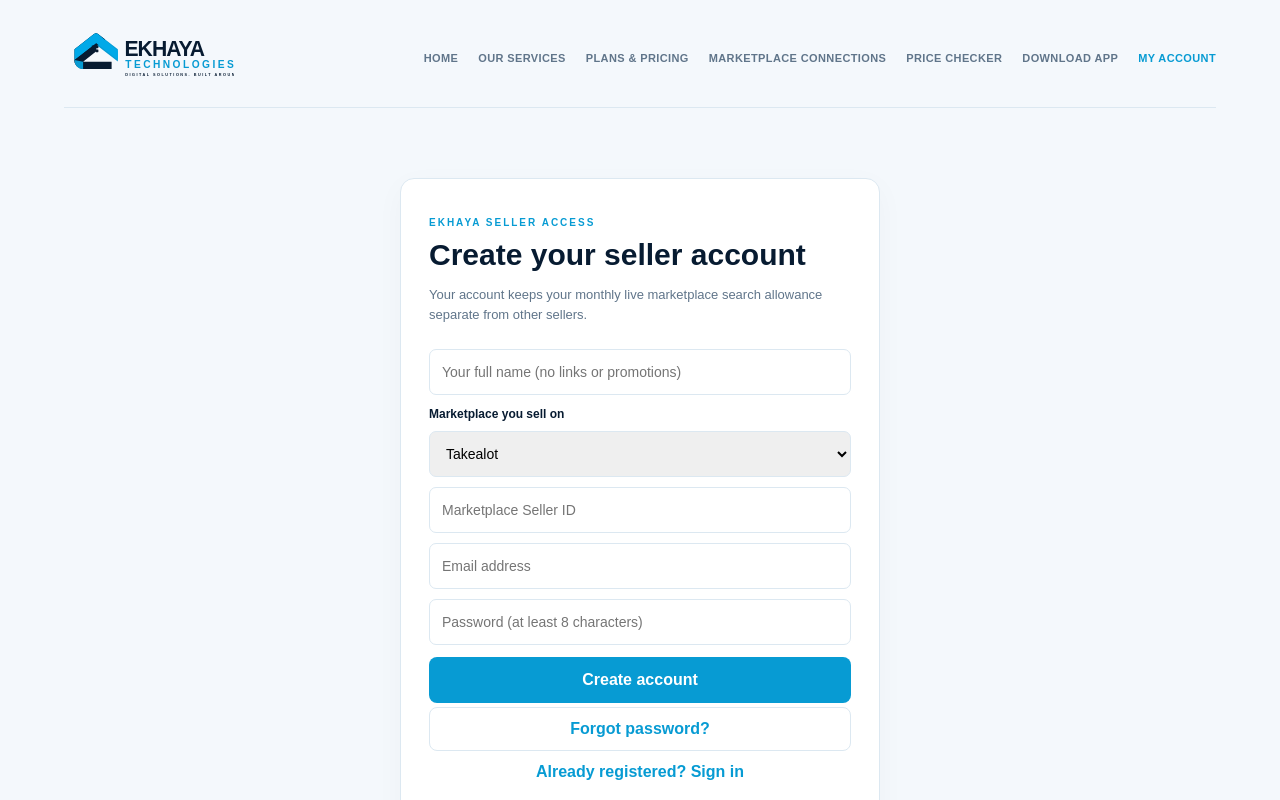
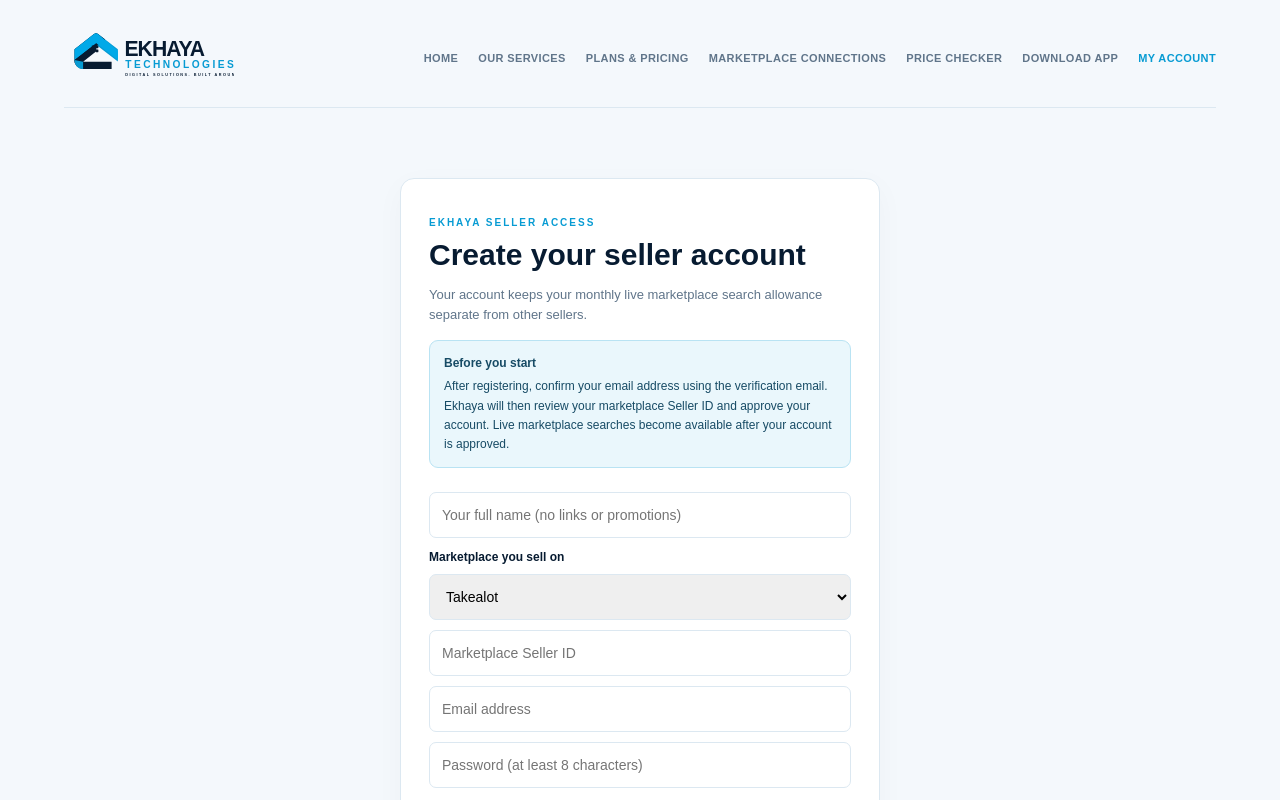
Before and after one commit to Luxolog/ekhaya-commerce-platform, a Next.js app: page /account in a window 1280 px wide. Shown: the top 800 px of the page. Built offline with nearby package versions, Linux system fonts and the light colour scheme.

Commit message:
Explain seller email verification and approval before signup

```diff
--- a/src/app/account/page.tsx
+++ b/src/app/account/page.tsx
@@ -78,6 +78,10 @@ export default function AccountPage() {
       <p style={{color:"#079BD3",fontSize:10,fontWeight:800,letterSpacing:2}}>EKHAYA SELLER ACCESS</p>
       <h1 style={{fontSize:30,fontWeight:700,margin:"8px 0 10px"}}>{mode==="signup"?"Create your seller account":"Welcome back"}</h1>
       <p style={{color:"#60758A",fontSize:13,lineHeight:1.6}}>Your account keeps your monthly live marketplace search allowance separate from other sellers.</p>
+      <div role="note" style={{margin:"14px 0",padding:"13px 14px",background:"#EAF7FC",border:"1px solid #B9E3F3",borderRadius:9,color:"#174B65",fontSize:12,lineHeight:1.6}}>
+        <b style={{display:"block",marginBottom:4}}>Before you start</b>
+        After registering, confirm your email address using the verification email. Ekhaya will then review your marketplace Seller ID and approve your account. Live marketplace searches become available after your account is approved.
+      </div>
       {mode==="signup"&&<input value={name} onChange={e=>setName(e.target.value)} placeholder="Your full name (no links or promotions)" style={field}/>}
       {mode==="signup"&&<><label style={{display:"block",fontSize:12,fontWeight:700,marginTop:12}}>Marketplace you sell on<select value={sellerMarketplace} onChange={e=>setSellerMarketplace(e.target.value)} style={{...field,display:"block"}}><option value="takealot">Takealot</option><option value="amazon">Amazon South Africa</option><option value="makro">Makro</option><option value="bobshop">Bob Shop</option><option value="leroy_merlin">Leroy Merlin</option></select></label><input value={sellerId} onChange={e=>setSellerId(e.target.value)} placeholder="Marketplace Seller ID" style={field}/></>}
       <input type="email" value={email} onChange={e=>setEmail(e.target.value)} placeholder="Email address" style={field}/>
```
